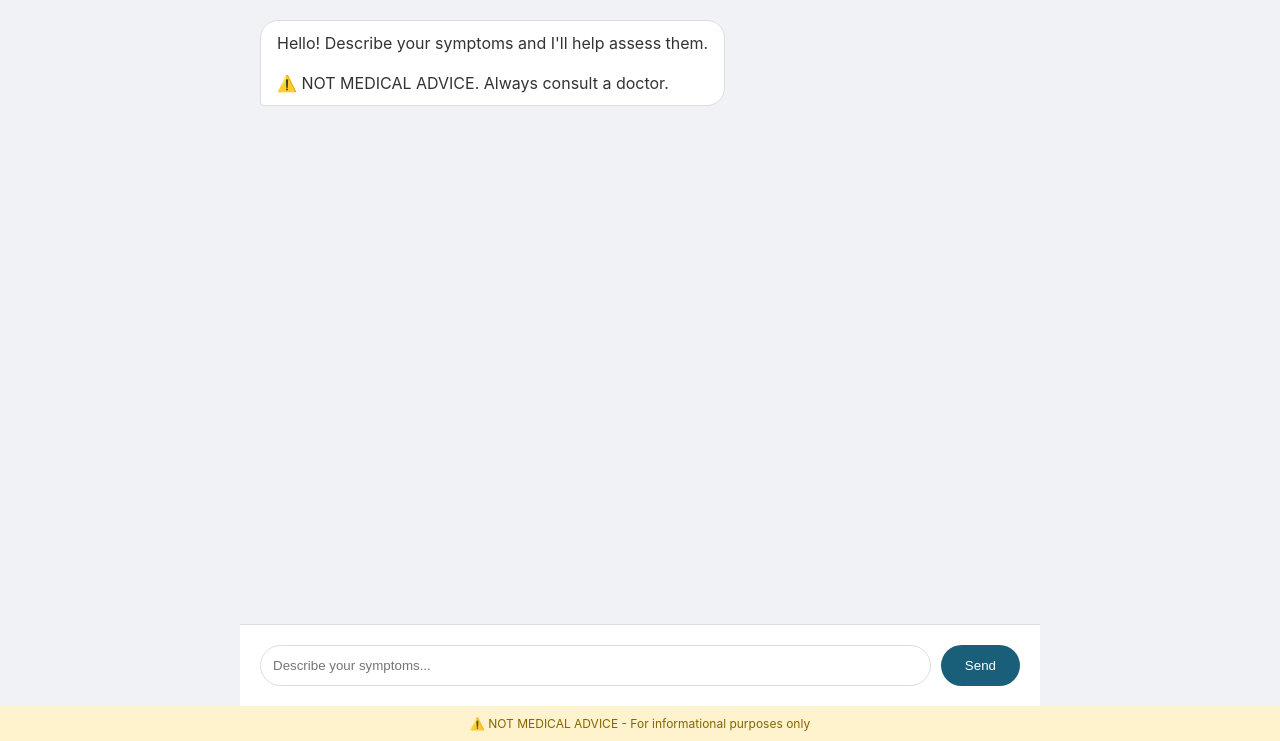
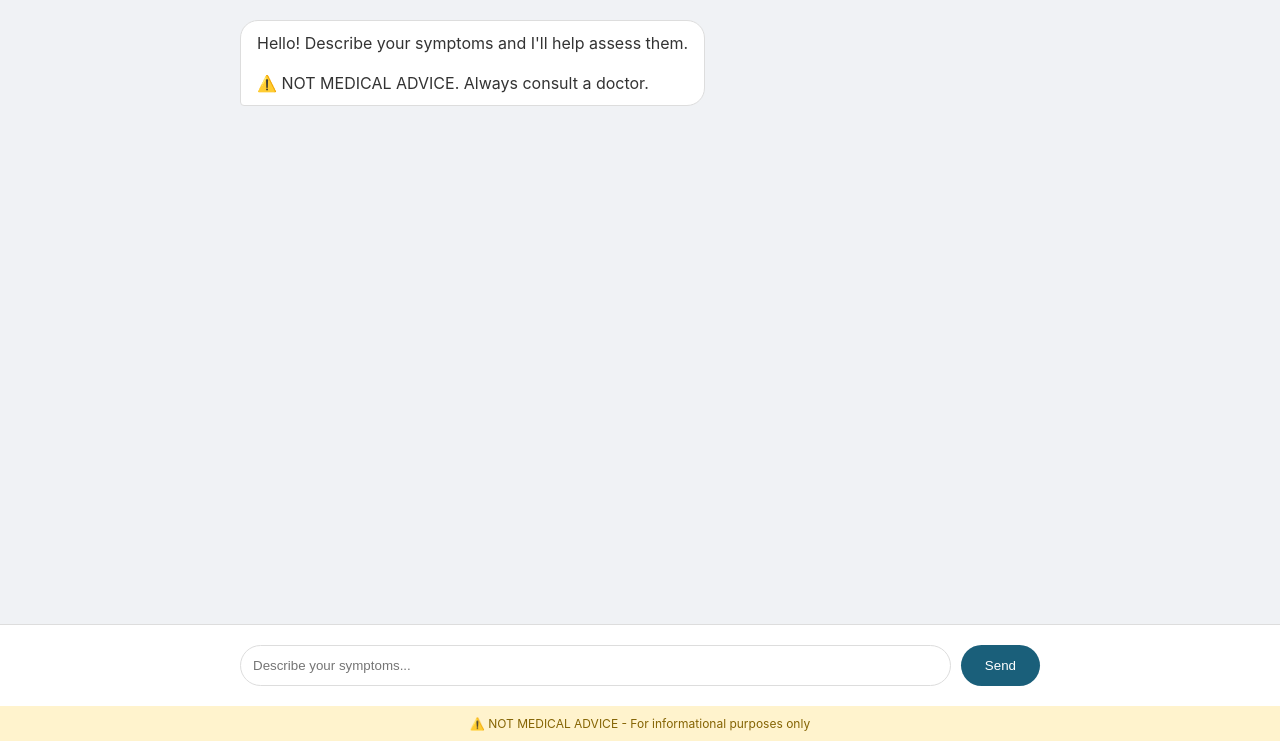
Before and after one commit to abethungxitho22/SymCheckAI, a Flask app: page /chat in a window 1280 px wide. Shown: the part 59-800 px from the top of the page. Run offline with Flask 3, Linux system fonts and the light colour scheme; the visitor is signed in with stand-in values (Sample User, id 1).

Commit message:
chat display fully fixed

```diff
--- a/templates/chat.html
+++ b/templates/chat.html
@@ -24,7 +24,11 @@
         .chat-container {
             flex: 1;
             overflow-y: auto;
+            overflow-x: hidden;
             padding: 20px;
+            width: 100%;
+        }
+        .messages-wrapper {
             max-width: 800px;
             margin: 0 auto;
             width: 100%;
@@ -39,6 +43,7 @@
             max-width: 70%;
             padding: 12px 16px;
             border-radius: 18px;
+            word-wrap: break-word;
         }
         .user .bubble {
             background: #1a5f7a;
@@ -57,9 +62,14 @@
             padding: 20px;
             display: flex;
             gap: 10px;
+            width: 100%;
+        }
+        .input-wrapper {
             max-width: 800px;
             margin: 0 auto;
             width: 100%;
+            display: flex;
+            gap: 10px;
         }
         input {
             flex: 1;
@@ -92,6 +102,7 @@
 
     <input type="hidden" id="sessionId" value="{{ session_id }}">
     <div class="chat-container" id="chatContainer">
+        <div class="messages-wrapper" id="messagesWrapper">
             <div class="message bot">
                 <div class="bubble">
                     Hello! Describe your symptoms and I'll help assess them.<br><br>
@@ -99,10 +110,13 @@
                 </div>
             </div>
         </div>
+    </div>
 
     <div class="input-area">
+        <div class="input-wrapper">
             <input type="text" id="messageInput" placeholder="Describe your symptoms..." onkeypress="if(event.key==='Enter') sendMessage()">
             <button onclick="sendMessage()">Send</button>
+        </div>
     </div>
 
     <div class="disclaimer">
@@ -151,19 +165,19 @@
         }
 
         function addMessage(text, sender) {
-            const container = document.getElementById('chatContainer');
+            const wrapper = document.getElementById('messagesWrapper');
             const div = document.createElement('div');
             div.className = `message ${sender}`;
             let formattedText = text.replace(/\*\*(.*?)\*\*/g, '<strong>$1</strong>');
             formattedText = formattedText.replace(/•/g, '•');
             formattedText = formattedText.replace(/\n/g, '<br>');
             div.innerHTML = `<div class="bubble">${formattedText}</div>`;
-            container.appendChild(div);
-            container.scrollTop = container.scrollHeight;
+            wrapper.appendChild(div);
+            scrollToBottom();
         }
 
         function addConfidenceBar(confidence, urgency) {
-            const container = document.getElementById('chatContainer');
+            const wrapper = document.getElementById('messagesWrapper');
             const urgencyColor = urgency === 'EMERGENCY' ? '#fee2e2' : (urgency === 'URGENT' ? '#ffedd5' : '#d1fae5');
             const urgencyText = urgency === 'EMERGENCY' ? '🚨 EMERGENCY' : (urgency === 'URGENT' ? '⚠️ URGENT' : 'ℹ️ NON-URGENT');
 
@@ -181,24 +195,29 @@
                     <small>⚠️ NOT MEDICAL ADVICE - Consult a doctor</small>
                 </div>
             `;
-            container.appendChild(confidenceDiv);
-            container.scrollTop = container.scrollHeight;
+            wrapper.appendChild(confidenceDiv);
+            scrollToBottom();
         }
 
         function showTyping() {
-            const container = document.getElementById('chatContainer');
+            const wrapper = document.getElementById('messagesWrapper');
             const typingDiv = document.createElement('div');
             typingDiv.className = 'message bot';
             typingDiv.id = 'typingIndicator';
             typingDiv.innerHTML = '<div class="bubble">🤔 Analyzing symptoms...</div>';
-            container.appendChild(typingDiv);
-            container.scrollTop = container.scrollHeight;
+            wrapper.appendChild(typingDiv);
+            scrollToBottom();
         }
 
         function removeTyping() {
             const indicator = document.getElementById('typingIndicator');
             if (indicator) indicator.remove();
         }
+
+        function scrollToBottom() {
+            const container = document.getElementById('chatContainer');
+            container.scrollTop = container.scrollHeight;
+        }
     </script>
 </body>
 </html>
```
Lines whose indentation alone changed are shown as unchanged.
